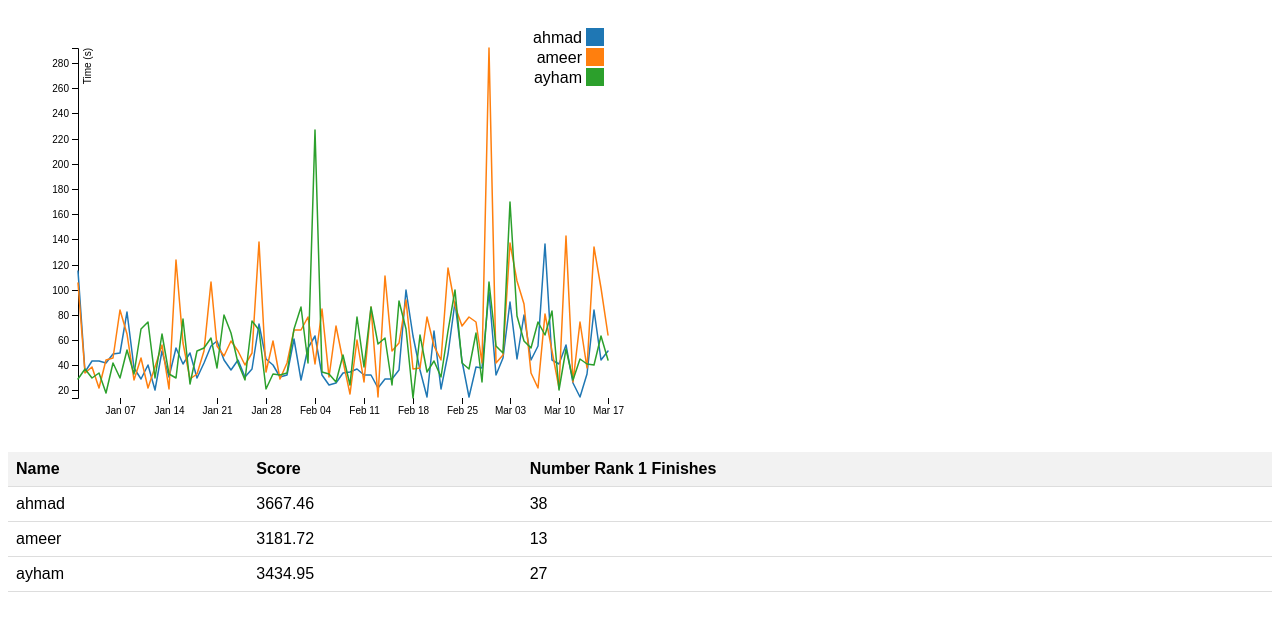
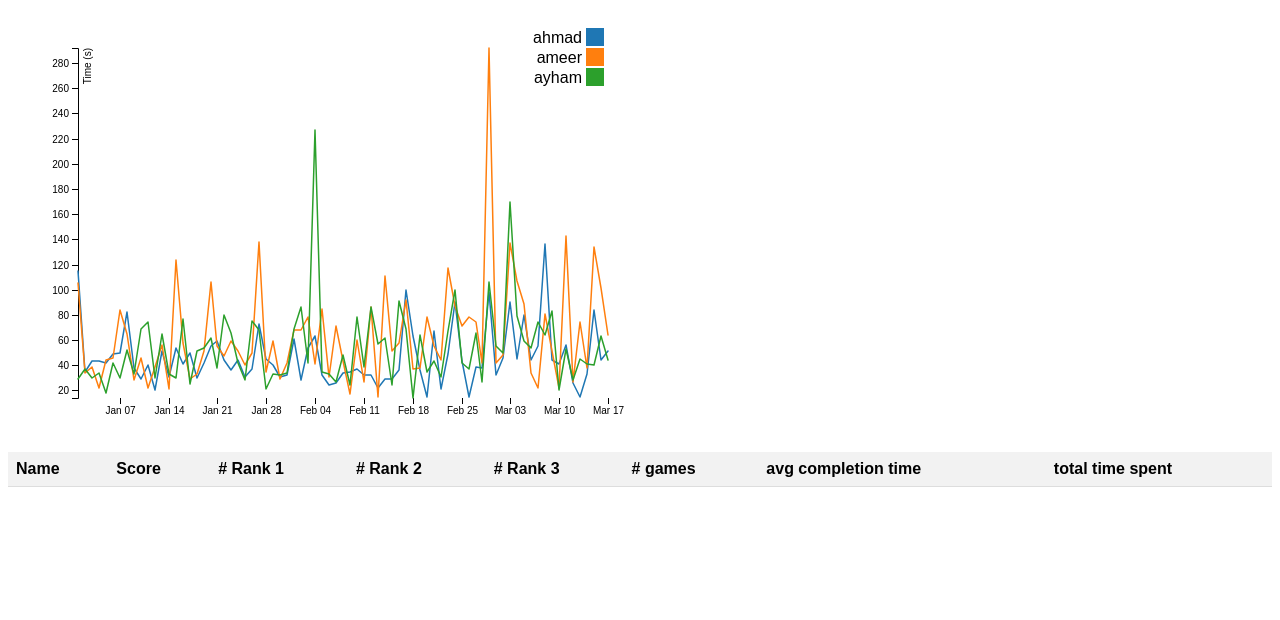
Before and after one commit to alnassera/aalnasser.github.io, a plain HTML site: page index.html in a window 1280 px wide. Drawn offline with nearby package versions, Linux system fonts and the light colour scheme.

Commit message:
i think this works

```diff
--- a/index.html
+++ b/index.html
@@ -30,7 +30,12 @@
         <tr>
             <th>Name</th>
             <th>Score</th>
-            <th>Number Rank 1 Finishes</th>
+            <th># Rank 1</th>
+            <th># Rank 2</th>
+            <th># Rank 3</th>
+            <th># games</th>
+            <th>avg completion time</th>
+            <th>total time spent</th>
         </tr>
     </thead>
     <tbody>
@@ -129,22 +134,36 @@
         const f0 = 50; // Optimal score
         const f1 = 0.99; // Decay factor
         const playerScores = {};
+        const playerGames = {};
+        const playerTimeSpent = {};
         const playerRank1Finishes = {};
+        const playerRank2Finishes = {};
+        const playerRank3Finishes = {};
 
         data.forEach(d => {
             if (!playerScores[d.name]) {
                 playerScores[d.name] = 0;
                 playerRank1Finishes[d.name] = 0;
+                playerRank2Finishes[d.name] = 0;
+                playerRank3Finishes[d.name] = 0;
             }
 
             if (d.rank === "1") {
                 playerRank1Finishes[d.name] += 1;
+            }
+            if (d.rank === "2") {
+                playerRank2Finishes[d.name] += 1;
+            }
+            if (d.rank === "3") {
+                playerRank3Finishes[d.name] += 1;
             }
 
             if (d.time > 0) { // Ensure time is not 0
                 const dt = (today - d.date) / (1000 * 60 * 60 * 24); // days ago
                 const score = (100 * (1 - Math.exp(-f0 / d.time))) * Math.pow(f1, dt);
                 playerScores[d.name] += score;
+                playerGames[d.name] += 1;
+                playerTimeSpent[d.name] += time;
             }
         });
 
@@ -155,6 +174,11 @@
             row.append("td").text(name);
             row.append("td").text(playerScores[name].toFixed(2));
             row.append("td").text(playerRank1Finishes[name]);
+            row.append("td").text(playerRank2Finishes[name]);
+            row.append("td").text(playerRank3Finishes[name]);
+            row.append("td").text(playerGames[name]);
+            row.append("td").text(playerTimeSpent[name] / playerGames[name]);
+            row.append("td").text(playerTimeSpent[name]);
         });
     });
     });
```
